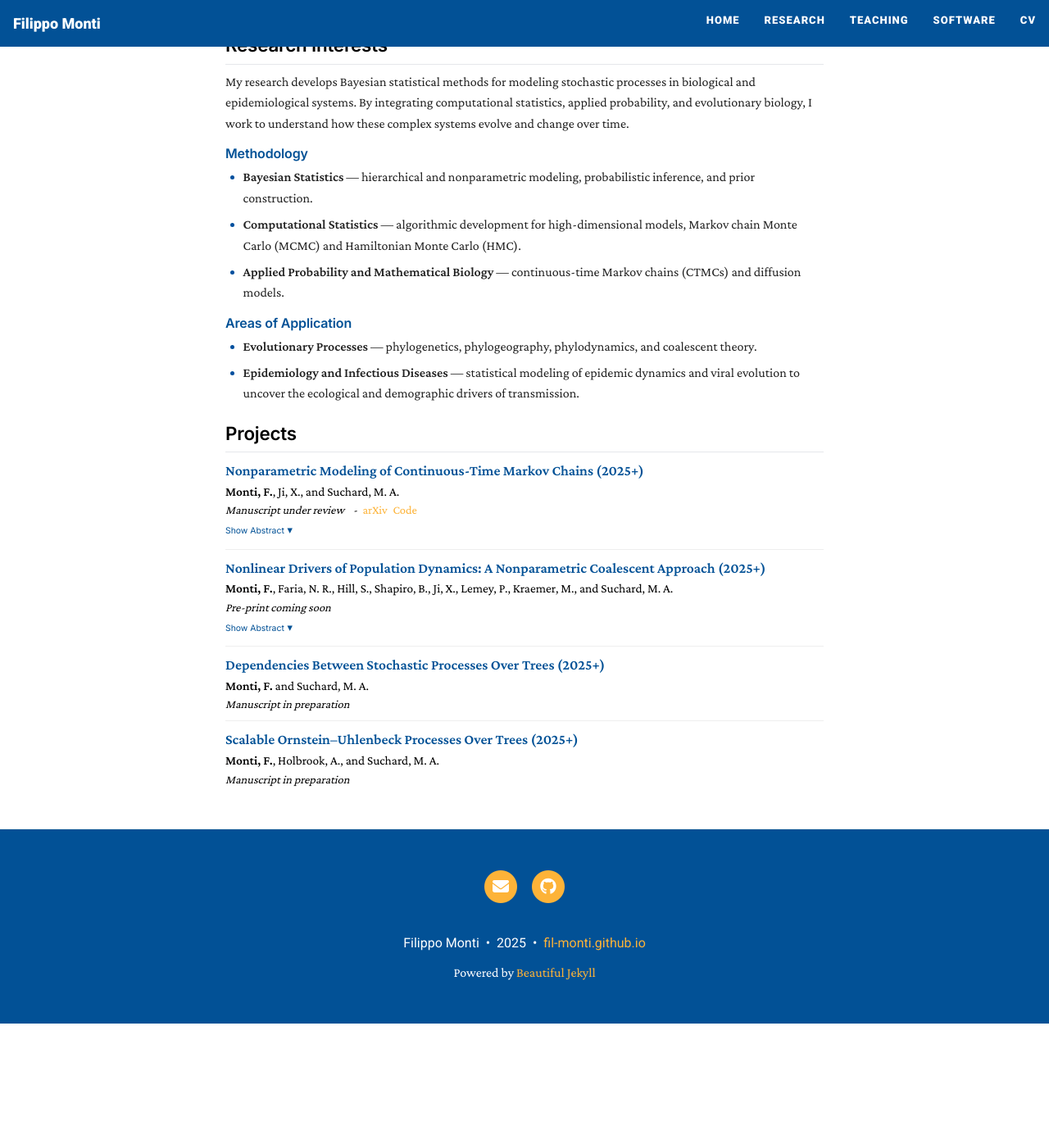
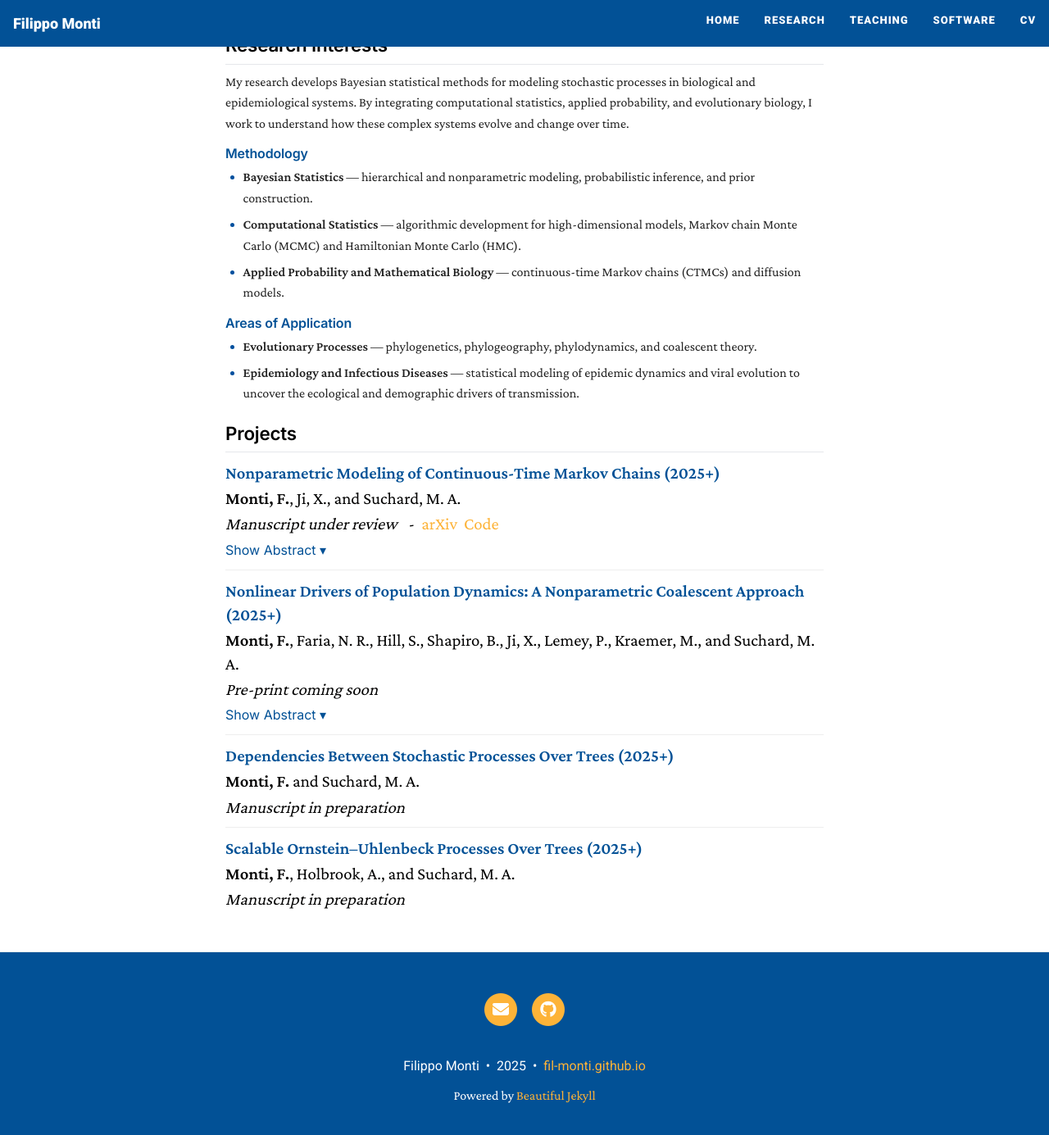
Before and after one commit to fil-monti/fil-monti.github.io, a Jekyll site: the page built from myresearch.md, in a window 1280 px wide and 1400 px high, scrolled down 181 px. Shown: the top 1385 px of the window at 82% size. Built offline with Jekyll 4.4.1, drawn with Linux system fonts in a browser that asks for light colours; nearby versions of some CDN libraries; before the commit the page ends 1430 px from its top, so only the background shows below that.

Commit message:
adding abstracts and updating math notation

```diff
--- a/assets/css/papers.css
+++ b/assets/css/papers.css
@@ -1,19 +1,22 @@
 /*Paper entry styling --- */
+.paper-entry {
+    font-size: 1.3rem;
+}
 .paper-title {
-    font-size: 1.1rem; /* smaller than default */
+    /*font-size: 1.3rem; !* smaller than default *!*/
     font-weight: 600;
     color: #025196; /* use your site’s blue instead of orange */
-    margin-bottom: 2px;
+    margin: 0 0 2px 0;
 }
 
 .paper-authors {
     margin: 0;
-    font-size: 0.96rem;
+    /*font-size: 1.3rem;*/
 }
 
 .paper-status {
     margin: 2px 0 0 0;
-    font-size: 0.9rem;
+    /*font-size: 1.3rem;*/
 }
 
 .paper-links {
@@ -52,10 +55,8 @@
     margin: 2px 0;
 }
 
-/* Title/authors/status sizing (keep if you like) */
-.paper-title   { font-size: 1.1rem; font-weight: 600; color:#025196; margin: 0 0 2px 0; }
-.paper-authors { margin: 0; font-size: 0.96rem; }
-.paper-status  { margin: 2px 0 0 0; font-size: 0.9rem; }
+
+
 
 .paper-links { display: inline; margin-left: 6px; }
 .paper-links a { margin-right: 4px; text-decoration: none; color: #FDB338; }
@@ -79,7 +80,7 @@
 .abstract-block summary {
     font-family: 'Inter', sans-serif;
     font-weight: 400;
-    font-size: 0.65rem;
+    font-size: 1rem;
     color: #025196;               /* same as your site’s link color */
     cursor: pointer;
     list-style: none;             /* remove default arrow */
@@ -94,7 +95,7 @@
 
 .abstract-block summary::after {
     content: " ▾";                /* add custom arrow */
-    font-size: 0.8rem;
+    font-size: 1rem;
     color: #025196;
     transition: transform 0.2s ease;
 }
@@ -109,9 +110,28 @@
 /*    color: #222;*/
 /*}*/
 .abstract-block p {
-    font-size: 0.8rem;      /* smaller than body text — adjust as you like */
+    font-size: 1.2rem;      /* smaller than body text — adjust as you like */
     line-height: 1.45;       /* good readability */
     color: #222;             /* slightly softer than pure black */
     margin-top: 8px;         /* small spacing below summary */
     max-width: 75ch;         /* optional: keeps paragraphs comfortably wide */
+    text-align: justify;
+    text-justify: inter-word;
 }
+
+mjx-container {                       /* both inline and display */
+    font-size: 1em !important;          /* inherit from parent text size */
+    line-height: inherit;
+}
+mjx-container[display="true"] {       /* display equations spacing */
+    margin: 0.8em 0;
+}
+
+/* KaTeX (if you use it) */
+.katex {
+    font-size: 1.05rem !important;          /* inherit from parent */
+    line-height: inherit;
+}
+.katex-display {
+    margin: 0.8em 0;
+}
```
